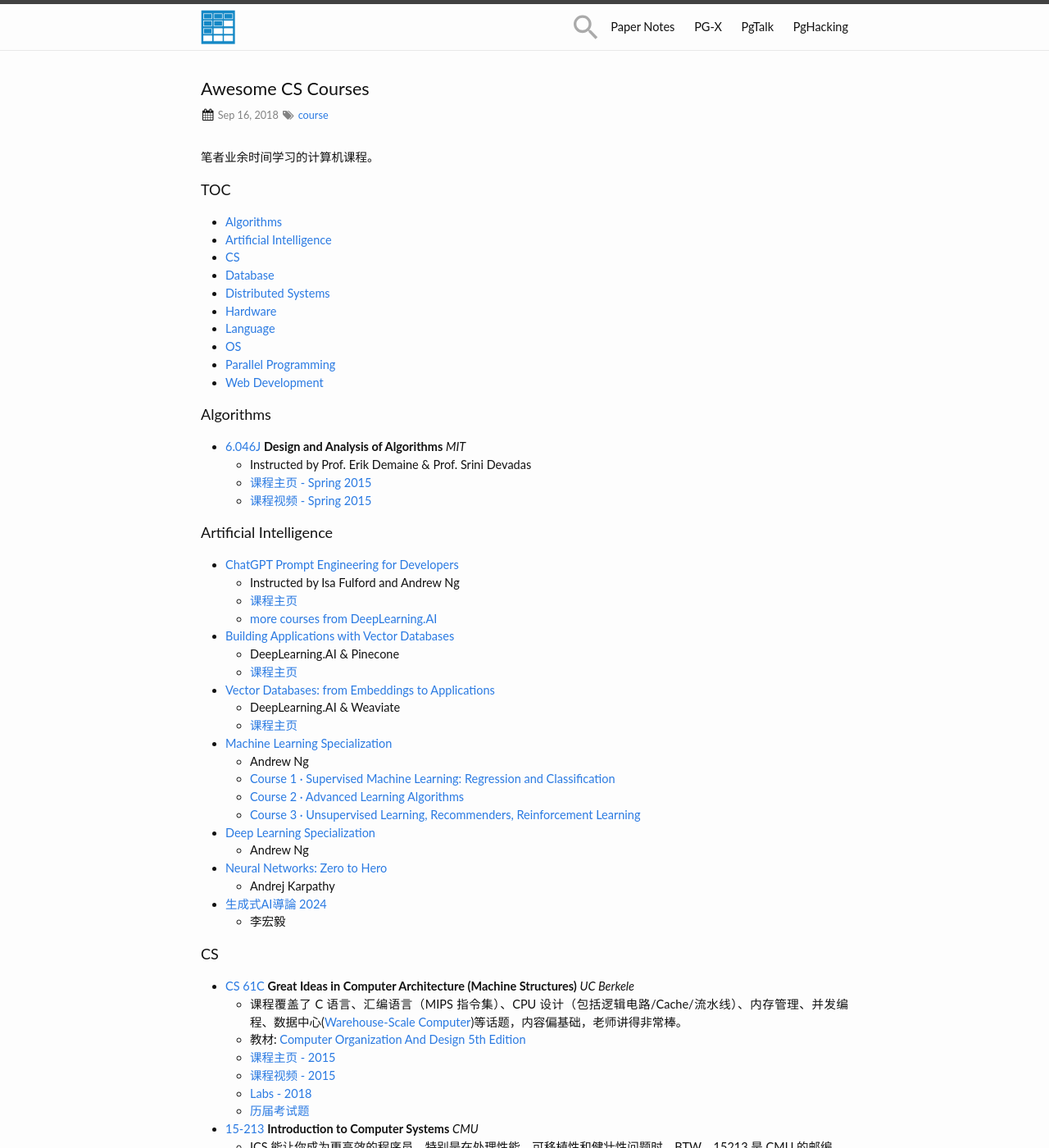
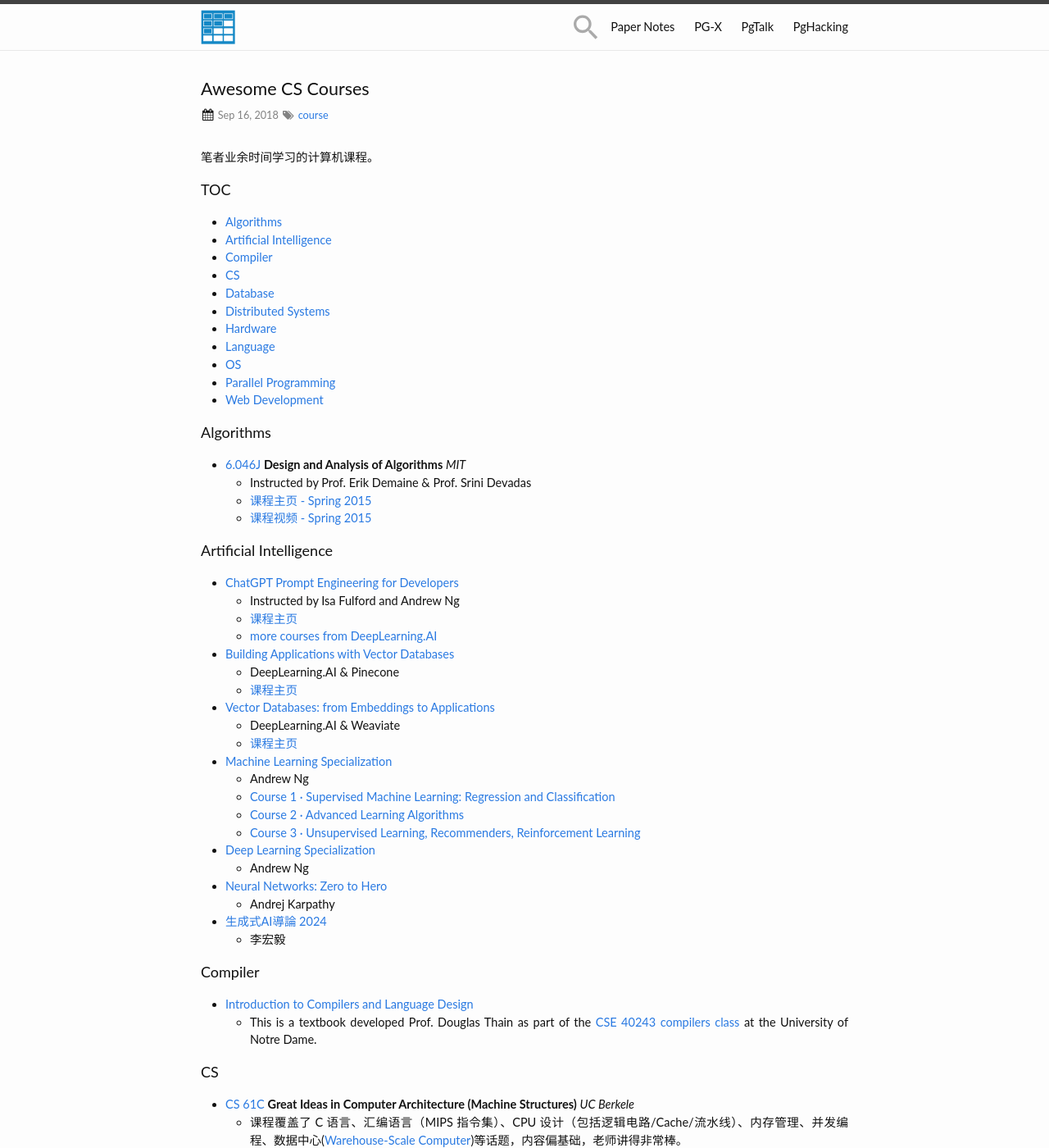
Before and after one commit to zhjwpku/zhjwpku.github.io, a Jekyll site: the page built from _posts/2018-09-16-awesome-cs-courses.md, in a window 1280 px wide and 1400 px high. Shown: the whole window at 82% size. Built offline with Jekyll 4.4.1, drawn with Linux system fonts in a browser that asks for light colours; comment, search, counter and statistics services are not loaded.

Commit message:
Introduction to Compilers and Language Design

```diff
--- a/_posts/2018-09-16-awesome-cs-courses.md
+++ b/_posts/2018-09-16-awesome-cs-courses.md
@@ -11,6 +11,7 @@
 <h4>TOC</h4>
 - [Algorithms](#algorithms)
 - [Artificial Intelligence](#artificial-intelligence)
+- [Compiler](#compiler)
 - [CS](#cs)
 - [Database](#database)
 - [Distributed Systems](#distributed-systems)
@@ -50,6 +51,11 @@
   - Andrej Karpathy
 - [生成式AI導論 2024](https://www.youtube.com/playlist?list=PLJV_el3uVTsPz6CTopeRp2L2t4aL_KgiI)
   - 李宏毅
+
+#### Compiler
+
+- [Introduction to Compilers and Language Design](https://dthain.github.io/books/compiler/)
+  - This is a textbook developed Prof. Douglas Thain as part of the [CSE 40243 compilers class](https://dthain.github.io/compilers-fa23/) at the University of Notre Dame.
 
 #### CS
 
```
